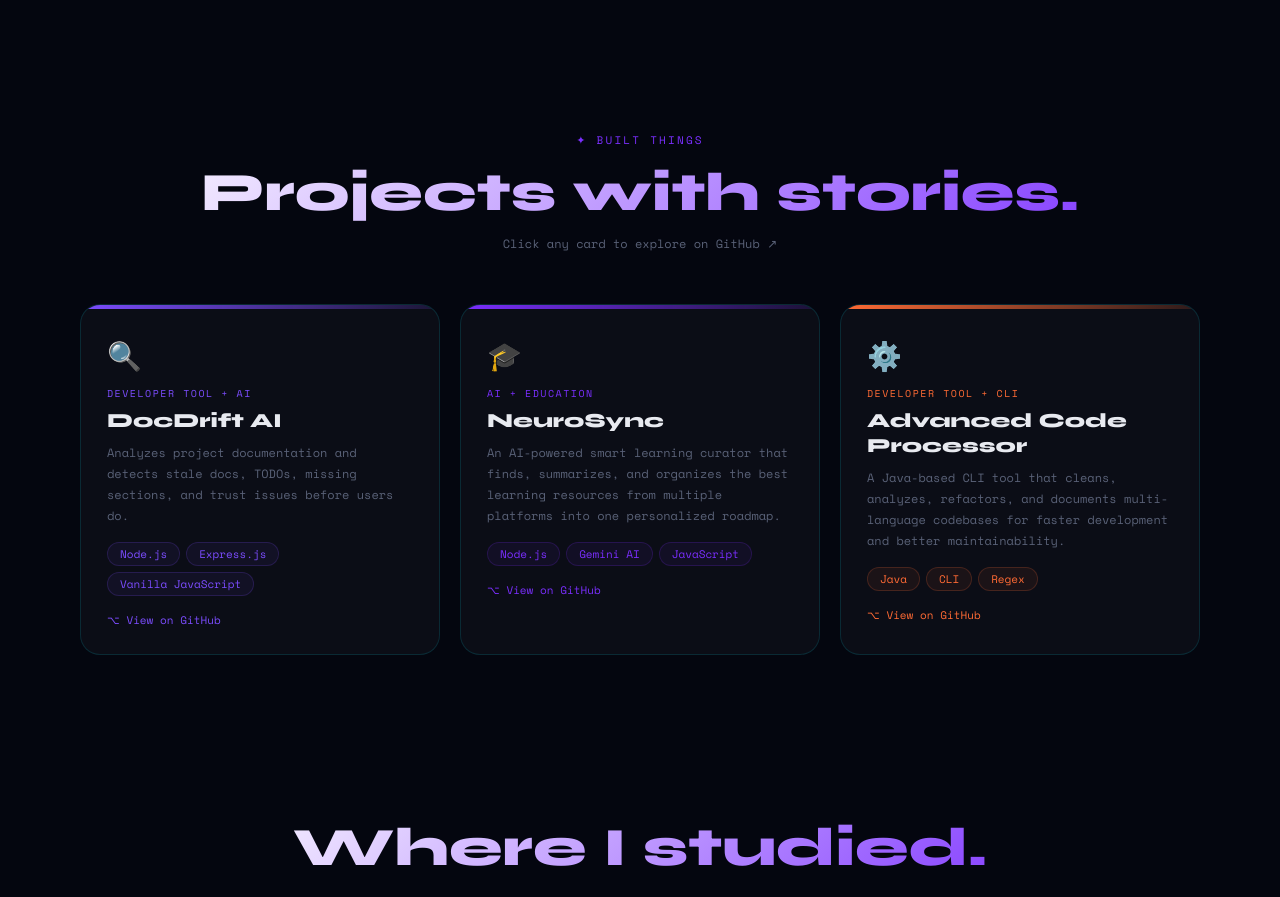
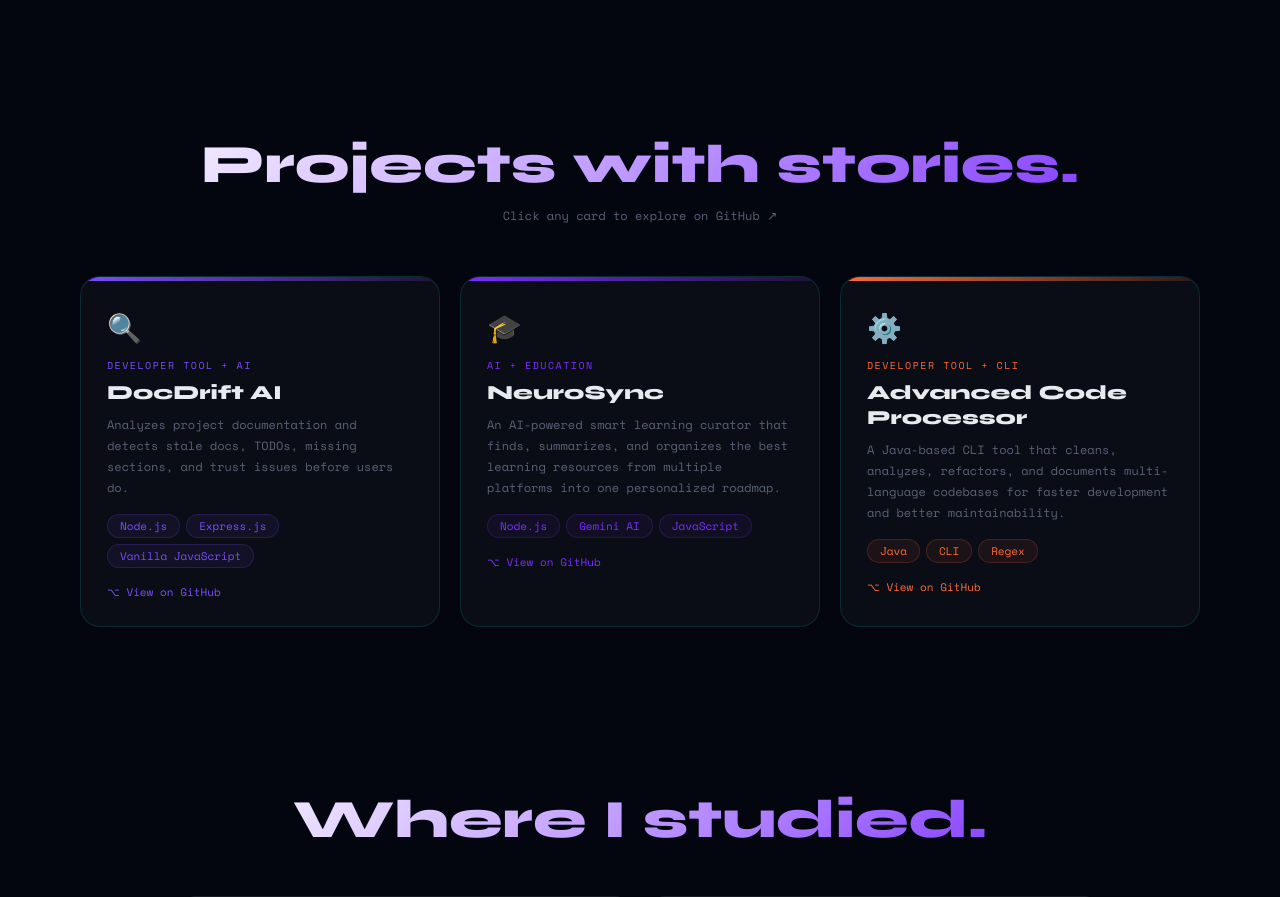
Before and after one commit to Priyanshi-untitled/portfolio, a React (Vite) app: page / in a window 1280 px wide. Shown: the part 2440-3337 px from the top of the page. Built offline with nearby package versions, Linux system fonts and the light colour scheme.

Commit message:
Update Project.jsx

```diff
--- a/src/sections/Projects/Project.jsx
+++ b/src/sections/Projects/Project.jsx
@@ -120,7 +120,6 @@ export default function Projects() {
 
       <div className="section-reveal">
         <div style={{ textAlign: "center", marginBottom: 52 }}>
-          <div style={{ color: "var(--purple)", fontSize: 11, letterSpacing: "0.2em", textTransform: "uppercase", marginBottom: 12 }}>✦ built things</div>
           <h2 style={{
             fontFamily: "Syne,sans-serif", fontSize: "clamp(30px,5vw,54px)", fontWeight: 800,
             background: "linear-gradient(135deg,#fff,#7b2fff)",
```
